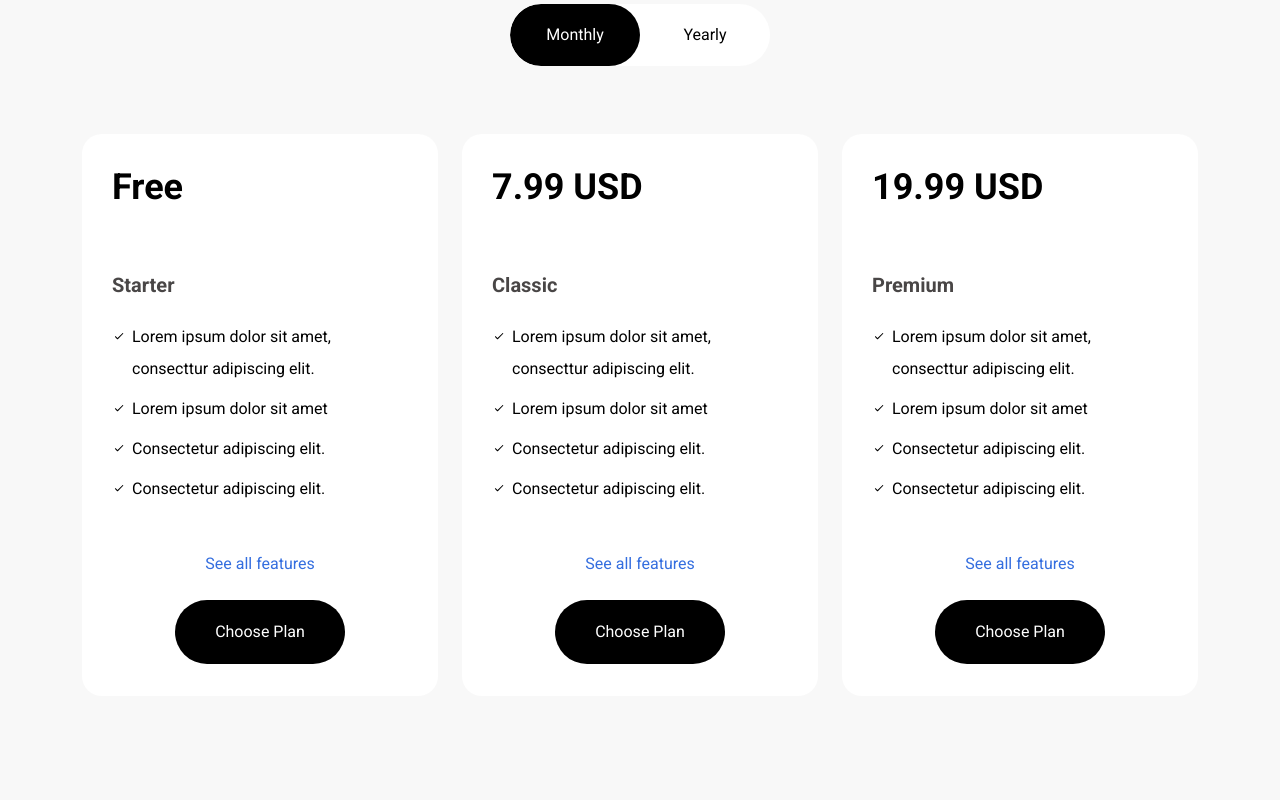
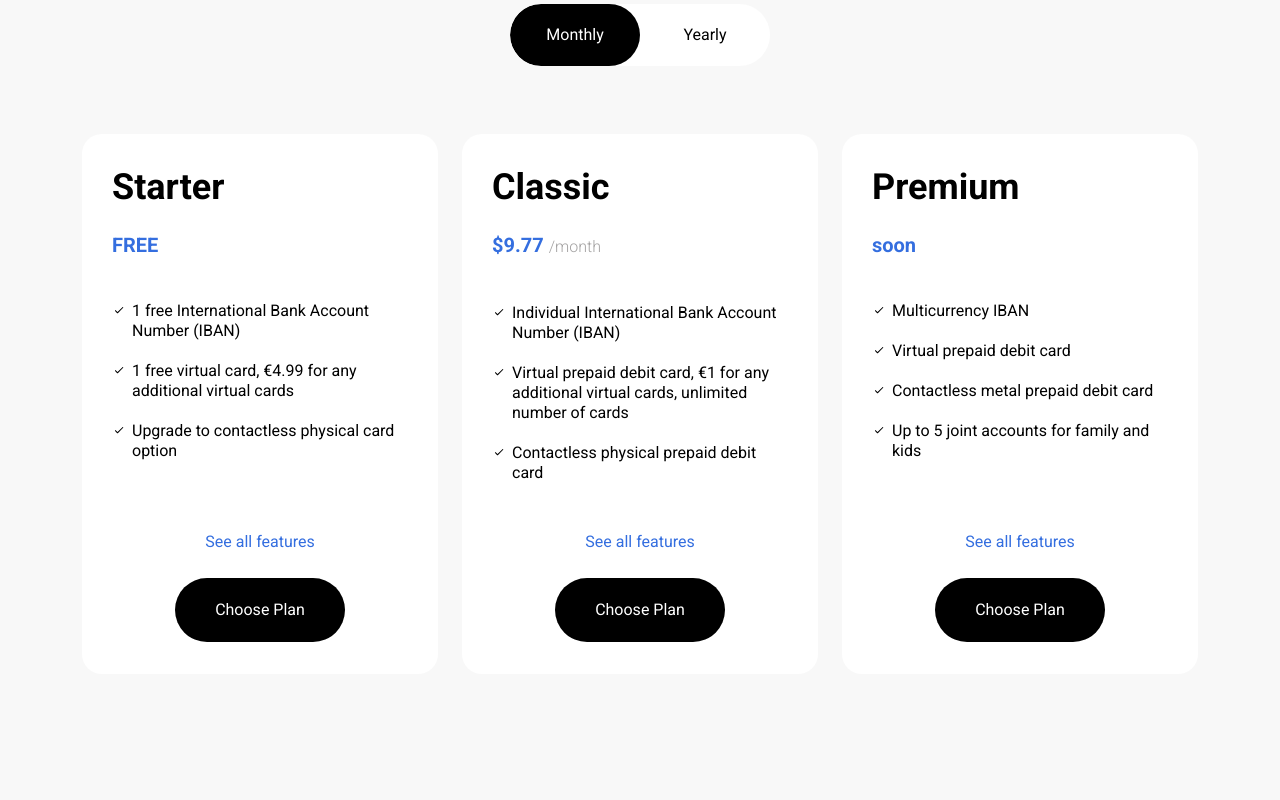
Before and after one commit to Hassan-Jammal/MyMonty, a website built with webpack: page src/template.html in a window 1280 px wide. Shown: the part 5460-6260 px from the top of the page. Built offline with nearby package versions, Linux system fonts and the light colour scheme.

Commit message:
Fixed pricing and footer

```diff
--- a/src/app/js/app.js
+++ b/src/app/js/app.js
@@ -50,13 +50,13 @@ export const run = () => {
     function checkMembership(event) {
         if(event.target.id == 'monthly'){
             for (var i = 0; i < monthly.length; i++) {
-                monthly[i].style.display = "block";
+                monthly[i].style.display = "inline-block";
                 yearly[i].style.display = "none";
             }
         }
         else{
             for (var i = 0; i < yearly.length; i++) {
-                yearly[i].style.display = "block";
+                yearly[i].style.display = "inline-block";
                 monthly[i].style.display = "none";
             }
         }
--- a/src/app/scss/main.scss
+++ b/src/app/scss/main.scss
@@ -116,6 +116,8 @@ div {
 }
 
 ul {
+	margin: 0;
+	padding: 0;
 	list-style: none;
 }
 
@@ -645,21 +647,26 @@ section {
 			display: none;
 		}
 		.box {
-			&-title {
-				span {
-					&.yearly {
-						display: none;
-					}
-				}
-			}
-			&-description {
+			&-pricing {
 				font-size: 1.25rem;
 				font-weight: 700;
+
+				.yearly {
+					display: none;
+				}
+				.yearly, .monthly{
+					color: var(--hover-color);
+				}
+				.per-membership{
+					font-size:1rem;
+					opacity: 0.5;
+				}
 			}
 			&-features {
 				font-size: 1rem;
-				list-style-position: outside;
-				padding: 0 1.25rem;
+				line-height:20px;
+				list-style-position: oustide;
+				padding: 0 0 0 1.25rem;
 			}
 		}
 	}
@@ -747,7 +754,6 @@ footer {
 					fill: var(--hover-color);
 				}
 			}
-			margin-top: 1.25rem;
 		}
 	}
 }
--- a/src/template.html
+++ b/src/template.html
@@ -392,7 +392,7 @@
 				</div>
 			</div>
 
-			<div class="phone mt-7" style="">
+			<div class="phone mt-7">
 				<img src="./assets/phone.png" alt="" width="100%">
 			</div>
 		</div>
@@ -413,7 +413,6 @@
 						<div class="box-content">
 							<h2 class="box-title mt-auto text-black">Breezy Mobile Payments</h2>
 							<p class="box-description mt-3 mb-2 text-dark">Google Pay and Apple Pay are our friends! We’re the friendliest mobile app</p>
-
 						</div>
 						<div class="row">
 							<div class="col-6">
@@ -491,19 +490,19 @@
 			<!-- Three Thirds -->
 			<div class="row justify-content-between">
 				<div class="box-wrapper box-wrapper--one-third col-md-4 col-12 mt-5 d-flex align-items-stretch">
-					<div class="box box--one-third card-body card--theme-color d-flex flex-column">
+					<div class="box box--one-third card-body card--theme-color d-flex flex-column justify-content-between">
 						<div class="box-content">
-							<h2 class="box-title">
-								<span class="monthly">Free</span>
-								<span class="yearly">Freee</span>
-							</h2>
-							<p class="box-description mt-5">Starter</p>
-							<ul class="box-features mt-2">
-								<li class="mt-1">Lorem ipsum dolor sit amet, consecttur adipiscing elit.</li>
-								<li class="mt-1">Lorem ipsum dolor sit amet</li>
-								<li class="mt-1">Consectetur adipiscing elit.</li>
-								<li class="mt-1">Consectetur adipiscing elit.</li>
+							<h2 class="box-title">Starter</h2>
+							<p class="box-pricing mt-2">
+								<span class="monthly">FREE</span>
+								<span class="yearly">FREEEEEE</span>
+							</p>
+							<ul class="box-features mt-4">
+								<li>1 free International Bank Account Number (IBAN)</li>
+								<li class="mt-2">1 free virtual card, €4.99 for any additional virtual cards</li>
+								<li class="mt-2">Upgrade to contactless physical card option</li>
 							</ul>
+						</div>
 						<div class="box-action text-center mt-4">
 							<a href="" class="fs-4">See all features</a>
 							<div class="mt-2">
@@ -512,19 +511,22 @@
 						</div>
 					</div>
 				</div>
-				</div>
 
 				<div class="box-wrapper box-wrapper--one-third col-md-4 col-12 mt-5 d-flex align-items-stretch">
-					<div class="box box--one-third card-body card--theme-color d-flex flex-column">
+					<div class="box box--one-third card-body card--theme-color d-flex flex-column justify-content-between">
 						<div class="box-content">
-							<h2 class="box-title"><span class="monthly">7.99 USD</span><span class="yearly">40.99 USD</span></h2>
-							<p max="3" class="box-description mt-5">Classic</p>
-							<ul class="box-features mt-2">
-								<li class="mt-1">Lorem ipsum dolor sit amet, consecttur adipiscing elit.</li>
-								<li class="mt-1">Lorem ipsum dolor sit amet</li>
-								<li class="mt-1">Consectetur adipiscing elit.</li>
-								<li class="mt-1">Consectetur adipiscing elit.</li>
+							<h2 class="box-title">Classic</h2>
+							<p max="3" class="box-pricing mt-2">
+								<span class="monthly">$9.77</span>
+								<span class="yearly">$7.77</span>
+								<span class="per-membership fw-light">/month</span>
+							</p>
+							<ul class="box-features mt-4">
+								<li>Individual International Bank Account Number (IBAN)</li>
+								<li class="mt-2">Virtual prepaid debit card, €1 for any additional virtual cards, unlimited number of cards</li>
+								<li class="mt-2">Contactless physical prepaid debit card</li>
 							</ul>
+						</div>
 						<div class="box-action text-center mt-4">
 							<a href="" class="fs-4">See all features</a>
 							<div class="mt-2">
@@ -533,24 +535,26 @@
 						</div>
 					</div>
 				</div>
-				</div>
 
 				<div class="box-wrapper box-wrapper--one-third col-md-4 col-12 mt-5 d-flex align-items-stretch">
-					<div class="box box--one-third card-body card--theme-color d-flex flex-column">
+					<div class="box box--one-third card-body card--theme-color d-flex flex-column justify-content-between">
 						<div class="box-content">
-							<h2 class="box-title"><span class="monthly">19.99 USD</span><span class="yearly">70.99 USD</span></h2>
-							<p max="3" class="box-description mt-5">Premium</p>
-							<ul class="box-features mt-2">
-								<li class="mt-1">Lorem ipsum dolor sit amet, consecttur adipiscing elit.</li>
-								<li class="mt-1">Lorem ipsum dolor sit amet</li>
-								<li class="mt-1">Consectetur adipiscing elit.</li>
-								<li class="mt-1">Consectetur adipiscing elit.</li>
+							<h2 class="box-title">Premium</h2>
+							<p max="3" class="box-pricing mt-2">
+								<span class="monthly">soon</span>
+								<span class="yearly">sooooon</span>
+							</p>
+							<ul class="box-features mt-4">
+								<li>Multicurrency IBAN</li>
+								<li class="mt-2">Virtual prepaid debit card</li>
+								<li class="mt-2">Contactless metal prepaid debit card</li>
+								<li class="mt-2">Up to 5 joint accounts for family and kids</li>
 							</ul>
+						</div>
 						<div class="box-action text-center mt-4">
 							<a href="" class="fs-4">See all features</a>
 							<div class="mt-2">
 								<input type="submit" value="Choose Plan" class="fs-4 p-2 px-4 border-0 rounded-pill">
-								</div>
 							</div>
 						</div>
 					</div>
@@ -576,7 +580,7 @@
 				<div class="col-md-1 col-12"></div>
 				<div class="col-md-7 col-12">
 					<div class="row">
-						<div class="col-lg-5 col-md-5 col-sm-5 col-5">
+						<div class="ms-md-auto col-4">
 							<div class="page">COMPANY</div>
 							<ul>
 								<li>
@@ -602,7 +606,7 @@
 								</li>
 							</ul>
 						</div>
-						<div class="col-lg-5 col-md-5 col-sm-5 col-5">
+						<div class="col-4">
 							<div class="page">FEATURES</div>
 							<ul>
 								<li>
@@ -625,7 +629,7 @@
 								</li>
 							</ul>
 						</div>
-						<div class="col-lg-2 col-md-2 col-sm-2 col-2">
+						<div class="col-auto">
 							<div class="page">PLANS</div>
 						</div>
 					</div>
```
Lines whose indentation alone changed are shown as unchanged.
